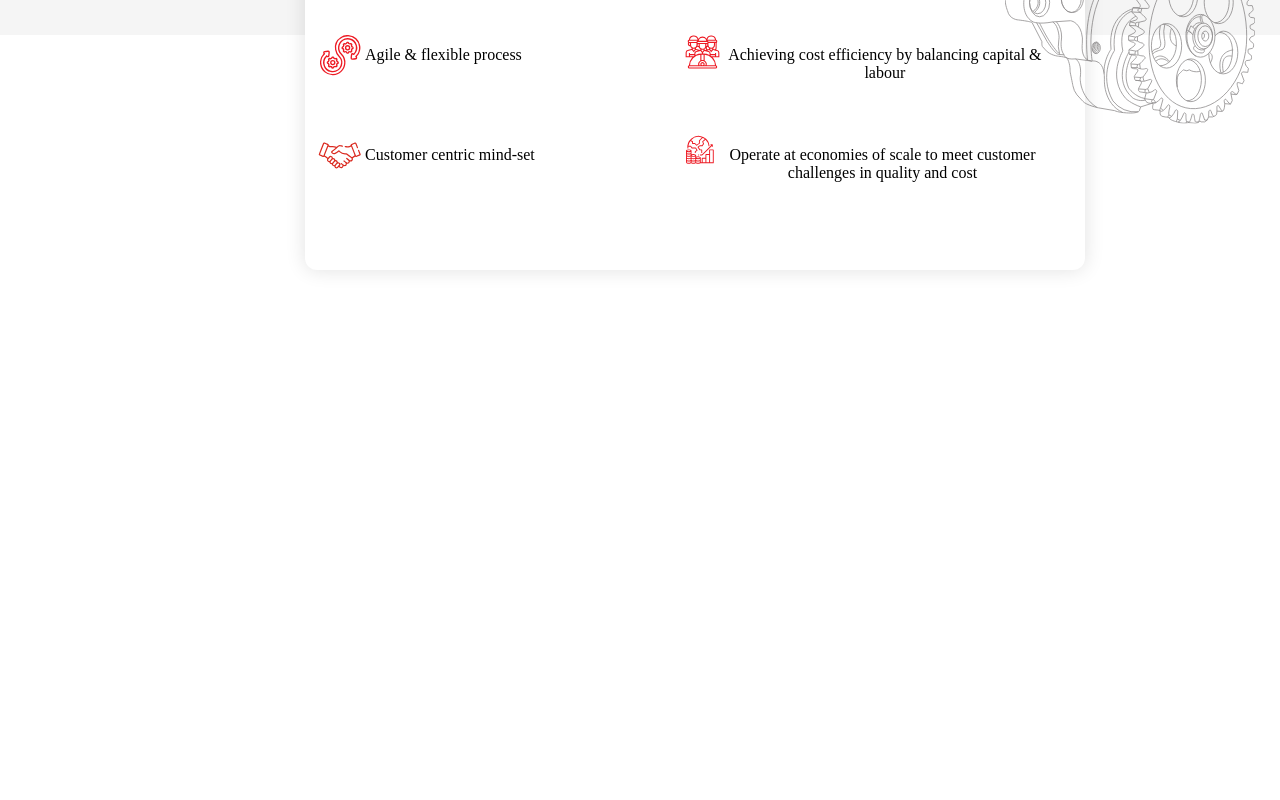
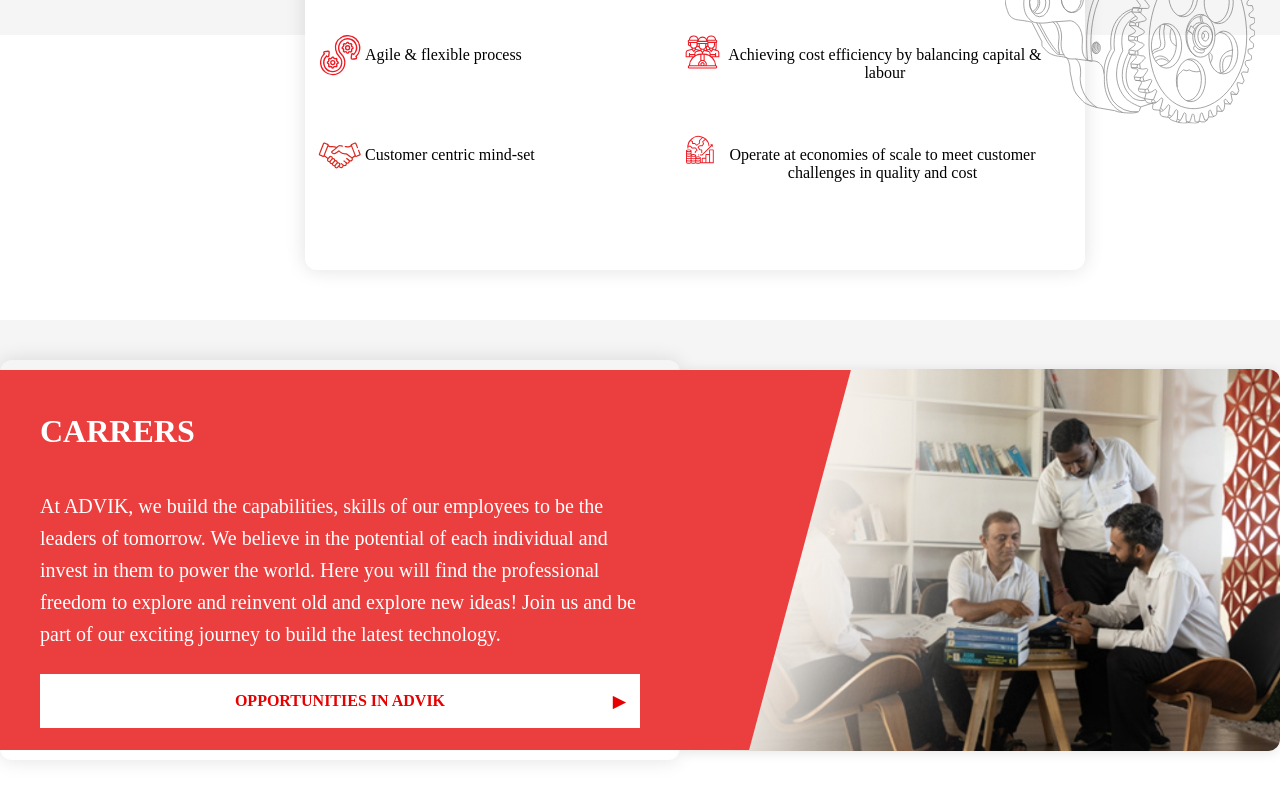
Before and after one commit to w3-80717/aSquareRealtorsAssignment, a React (Create React App) app in the folder frontend/: page / in a window 1280 px wide. Shown: the part 1810-2610 px from the top of the page. Before the commit the page ends 2130 px from the top, so only its background shows below. Built offline with nearby package versions, Linux system fonts and the light colour scheme.

Commit message:
Carrer page corrected

```diff
--- a/frontend/src/App.js
+++ b/frontend/src/App.js
@@ -1,6 +1,7 @@
 
 import './App.css';
 import About from './Component/About';
+import Careers from './Component/Careers';
 import { Hero } from './Component/Hero';
 import Navbar from './Component/Navbar';
 
@@ -11,6 +12,7 @@ function App() {
      <Navbar/>
      <Hero/>
      <About/>
+     <Careers/>
     </div>
   );
 }
--- /dev/null
+++ b/frontend/src/Component/Careers.css
@@ -0,0 +1,184 @@
+.career-container {
+    display: flex;
+    align-items: center;
+    justify-content: center;
+
+    padding: 40px 0;
+    background: linear-gradient(to bottom, #f5f5f5 50%,#fff 50%);
+    content: '';
+
+    height: 100%;
+    width: 100%;
+
+     top: 0;
+    bottom: 100%;
+
+
+}
+
+.left {
+    flex: 2;
+    min-width: 350px;
+    max-width: 600px;
+    padding: 32px 40px;
+
+    border-radius: 12px;
+    box-shadow: 0px 0px 20px 0px rgba(0,0,0,0.12);
+    text-align: left;
+    display: flex;
+    flex-direction: column;
+    justify-content: center;
+    color: #fff;
+    font-style: normal;
+}
+
+.left h1 {
+    font-weight: 900;
+    margin-bottom: 20px;
+}
+
+.left p {
+    font-size: 20px;
+    line-height: 1.6;
+    margin-bottom: 24px;
+    color: #fff;
+}
+.left button {
+    font-size: 1.1rem;
+    padding: 12px 32px;
+    background-color: #fff;
+    color: #eb3f3f;
+    border: none;
+    border-radius: 6px;
+    font-weight: 700;
+    cursor: pointer;
+
+}
+.right img {
+    max-width: 350px;
+    width: 100%;
+    height: auto;
+    border-radius: 12px;
+    box-shadow: 0 2px 12px rgba(0,0,0,0.10);
+}
+
+@media (max-width: 900px) {
+    .career-container {
+        flex-direction: column;
+        gap: 24px;
+        padding: 20px 0;
+    }
+    .left, .right {
+        max-width: 100%;
+        padding: 20px;
+    }
+    .right img {
+        max-width: 100%;
+    }
+}
+/* --- The Final, Correctly Animated Button --- */
+.explore-buttons {
+    display: inline-flex;
+    align-items: center;
+    justify-content: center;
+    position: relative;
+    overflow: hidden;
+
+    background-color: #fff;
+    color: #E60000;
+    padding: 18px 35px;
+    cursor: pointer;
+    text-decoration: none;
+    font-size: 1rem;
+    font-weight: bold;
+}
+
+.explore-text {
+    display: inline-block;
+    transition: transform 0.4s ease;
+}
+
+.explore-buttons::before,
+.explore-buttons::after {
+    position: absolute;
+    top: 50%;
+    transform: translateY(-50%);
+    transition: transform 0.4s ease;
+}
+
+.explore-buttons::before {
+    content: '▶';
+    left: 15px;
+    transform: translateY(-50%) translateX(-300%);
+}
+
+.explore-buttons::after {
+    content: '▶';
+    right: 15px;
+    transform: translateY(-50%) translateX(0);
+}
+
+.explore-buttons:hover .explore-text {
+    transform: translateX(15px);
+}
+.explore-buttons:hover::before {
+    transform: translateY(-50%) translateX(0);
+}
+.explore-buttons:hover::after {
+    transform: translateY(-50%) translateX(300%);
+}
+
+.left button:hover {
+    background: #fff;
+}
+
+.right {
+    flex: 1;
+    display: flex;
+    justify-content: flex-end;
+}
+.career-container .left *{
+
+    z-index: 2;
+}
+.career-container .left {
+    flex: 1;
+    max-width: 600px;
+}
+
+.career-container .left::after {
+    content: "";
+    background-color:#eb3f3f;
+    transform: skew(-15deg, 0);
+    height:380px;
+    opacity: 1;
+    position: absolute;
+    width: 900px;
+    z-index: 1;
+    left: -100px;
+}
+
+.career-container .right {
+    flex: 1;
+    display: flex;
+    justify-content: flex-end;
+}
+
+.career-container .right img {
+    max-width: 100%;
+    height: auto;
+    border-radius: 12px;
+    box-shadow: 0 2px 12px rgba(0,0,0,0.10);
+}
+
+@media (max-width: 900px) {
+    .career-container {
+        flex-direction: column;
+        gap: 24px;
+        padding: 20px 0;
+    }
+    .career-container .right,
+    .career-container .left {
+        max-width: 100%;
+    }
+}
--- /dev/null
+++ b/frontend/src/Component/Careers.jsx
@@ -0,0 +1,21 @@
+import React from 'react'
+import './Careers.css'
+function Careers() {
+  return (
+    <div className='career-container'>
+        <div className='left'>
+            <h1>CARRERS</h1>
+            <p>At ADVIK, we build the capabilities, skills of our employees to be the leaders of tomorrow. We believe in the potential of each individual and invest in them to power the world. Here you will find the professional freedom to explore and reinvent old and explore new ideas! Join us and be part of our exciting journey to build the latest technology.</p>
+            <a href='#' className='explore-buttons'>
+                    <span className="explore-text">OPPORTUNITIES IN ADVIK</span>
+                </a>
+        </div>
+
+        <div className='right'>
+            <img src='career_1.jpg' alt='career'/>
+        </div>
+        </div>
+  )
+}
+
+export default Careers
```
Also changed, not shown: frontend/public/career_1.jpg (added).
